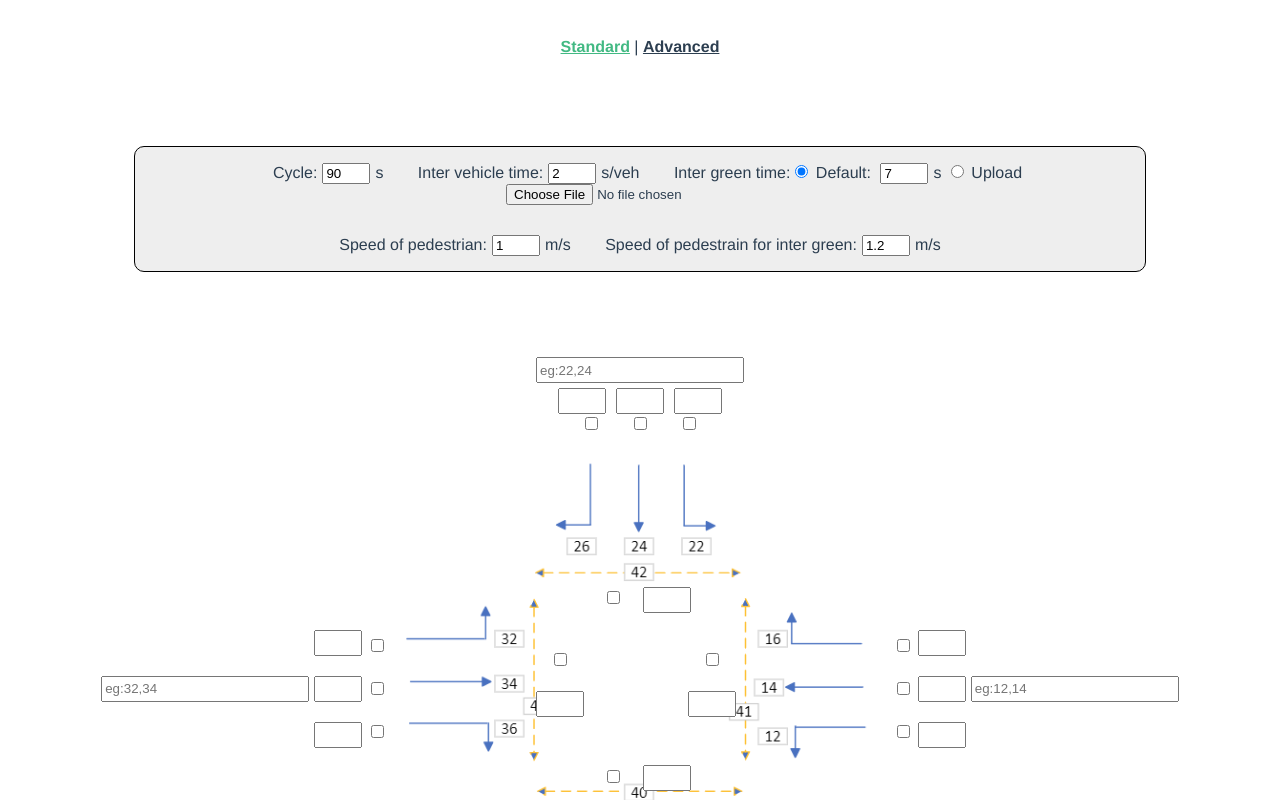
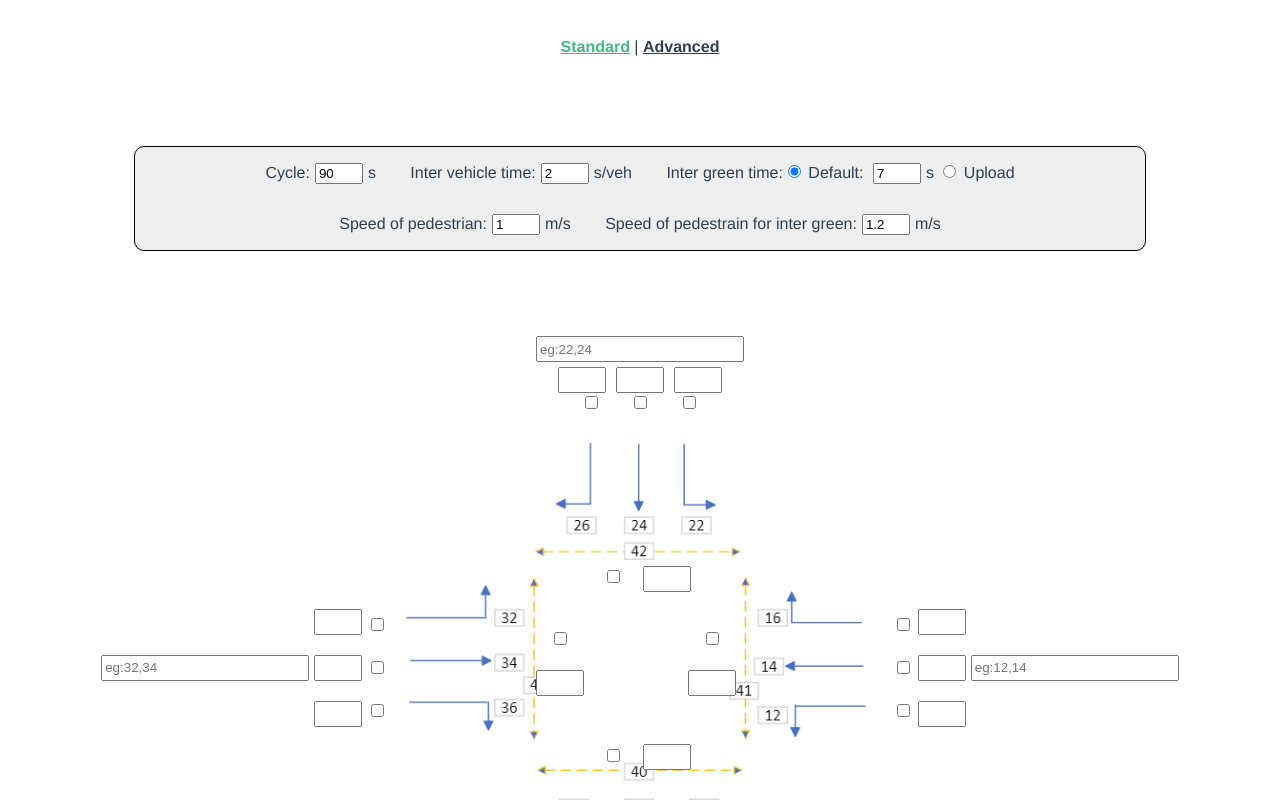
Before and after one commit to elxl/app-router, a Vue app: page / in a window 1280 px wide. Shown: the top 800 px of the page. Built offline with nearby package versions, Linux system fonts and the light colour scheme.

Commit message:
only show upload button when radio is checked

```diff
--- a/src/views/Standard.vue
+++ b/src/views/Standard.vue
@@ -15,7 +15,9 @@
                 <input type="radio" id="default" name="speedig" value="true" v-model="ig_mode"> Default:
                 <input type="text" class="input-text" name="ig" v-model="ig">s
                 <input type="radio" id="upload" name="speedig" value="false" v-model="ig_mode"> Upload
-                <input type="file" id="file" name="filename" @change="handleFileUpload">
+                <div v-if="ig_mode=='false'" style="display: inline;">
+                    <input type="file" id="file" name="filename" @change="handleFileUpload">
+                </div>
         </div>
     </div>
 
@@ -158,10 +160,9 @@
     </div>
 
     <div class="next" ref="bottomElement">
-        <!-- <router-link :to="{ name : 'result'}">
+        <router-link :to="{ name : 'result'}">
             <button class="nextstep" @click="callAPI" id="submit">Submit</button>
-        </router-link> -->
-        <button class="nextstep" @click="callAPI" id="submit">Submit</button>
+        </router-link>
     </div>
 
 </div>
```
